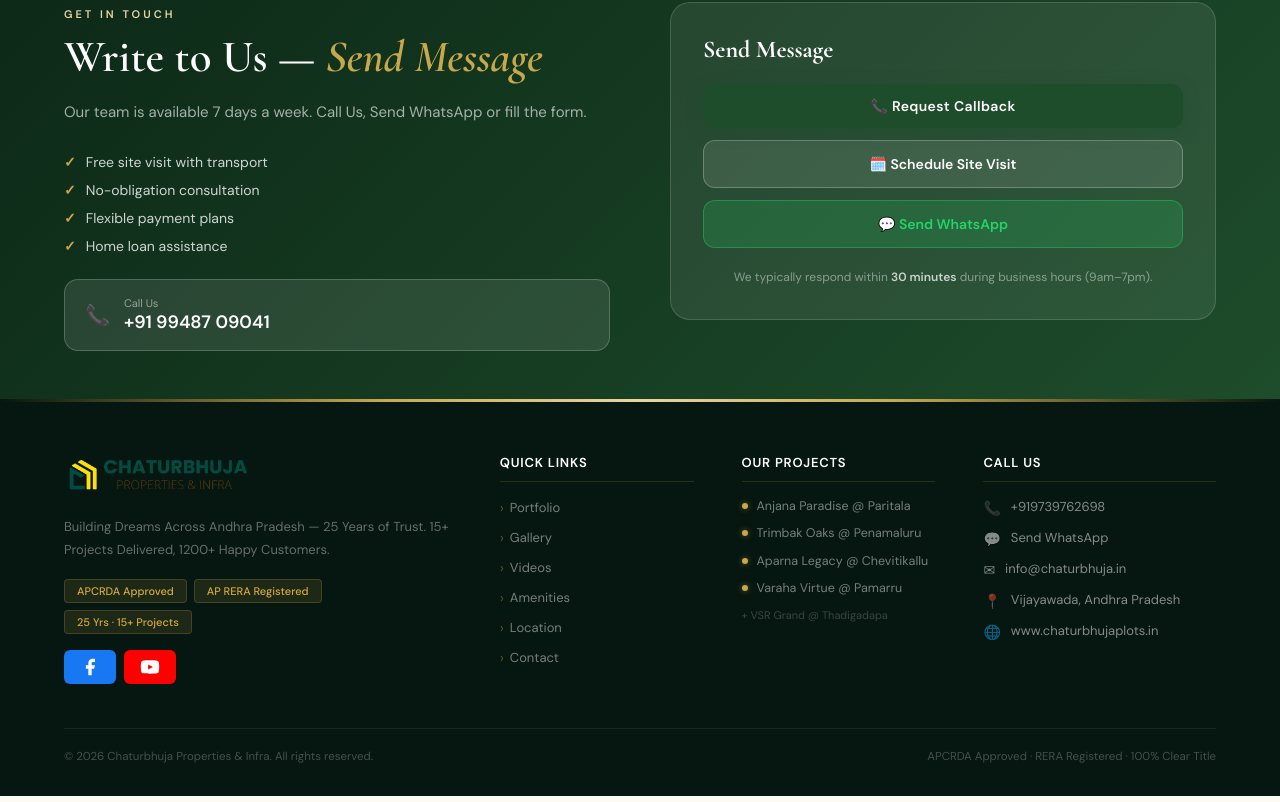
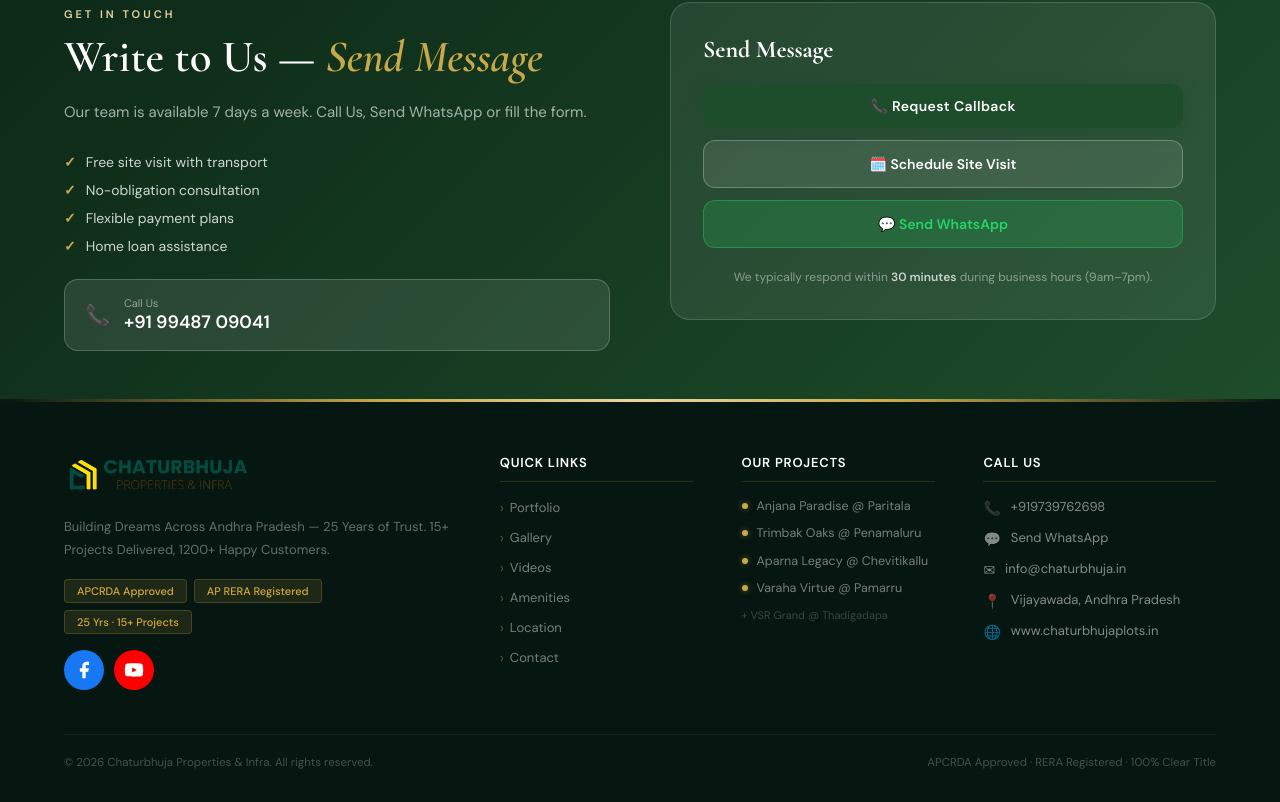
Before and after one commit to sushmano-digivista/Chaturbhujaplots-SalesTool-FE-Customer, a React (Vite) app: page / in a window 1280 px wide. Shown: the part 6083-6885 px from the top of the page. Built offline with nearby package versions, Linux system fonts and the light colour scheme; no server answers.

Commit message:
feat: make social buttons circular icon style

```diff
--- a/src/components/layout/Footer.module.css
+++ b/src/components/layout/Footer.module.css
@@ -123,15 +123,14 @@
 .floatWA:hover { transform:scale(1.1); }
 
 /* ── Social Links ───────────────────────────────────────────────── */
-.socialLinks { display: flex; gap: 8px; margin-top: 16px; flex-wrap: wrap; }
+.socialLinks { display: flex; gap: 10px; margin-top: 16px; flex-wrap: wrap; }
 .socialBtn {
   display: inline-flex; align-items: center; justify-content: center;
-  padding: 7px 16px; border-radius: 6px; font-size: 12px; font-weight: 600;
-  color: #fff; text-decoration: none; border: none; cursor: pointer;
+  width: 40px; height: 40px; border-radius: 50%;
+  text-decoration: none; border: none; cursor: pointer;
   transition: opacity 0.2s, transform 0.2s;
-  font-family: 'DM Sans', sans-serif; letter-spacing: 0.3px;
 }
-.socialBtn:hover { opacity: 0.85; transform: translateY(-1px); }
+.socialBtn:hover { opacity: 0.85; transform: translateY(-2px); }
 
 /* ── Responsive ──────────────────────────────────────────────────── */
 @media (max-width: 1100px) {
```
